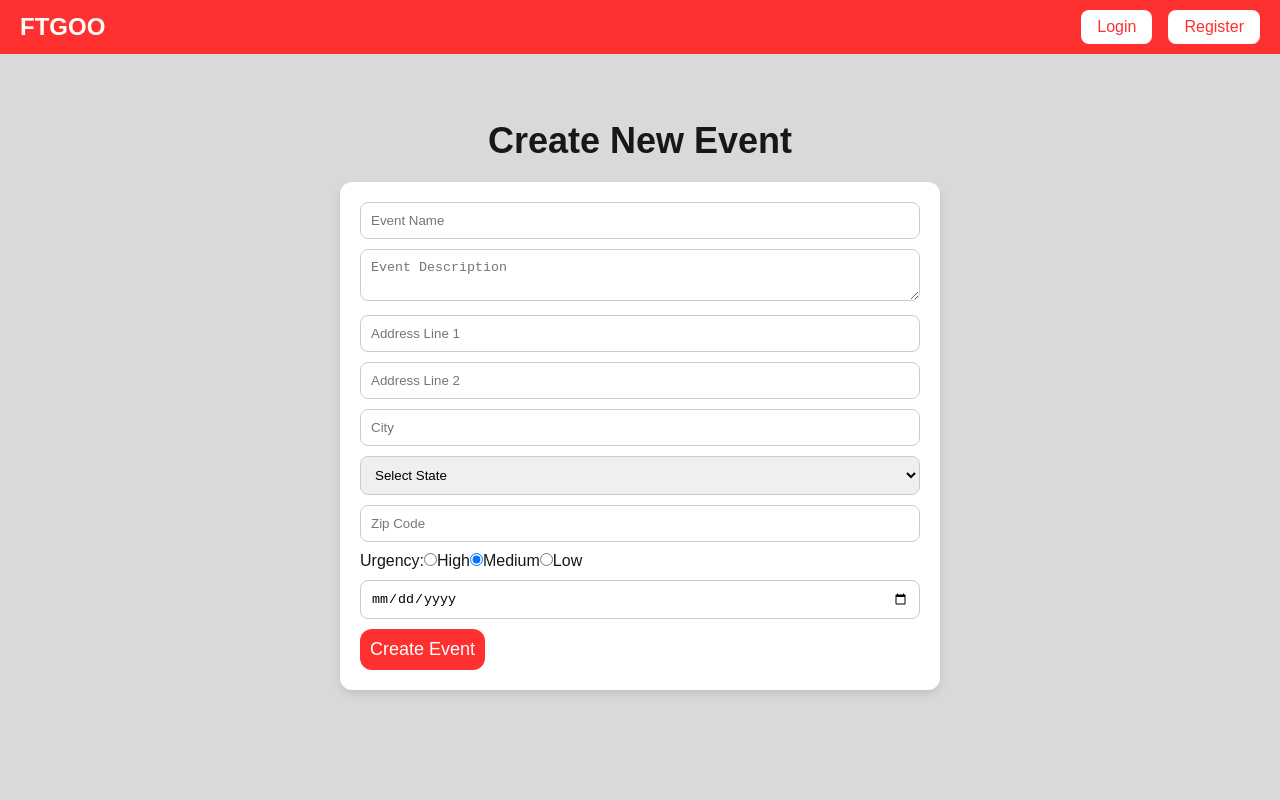
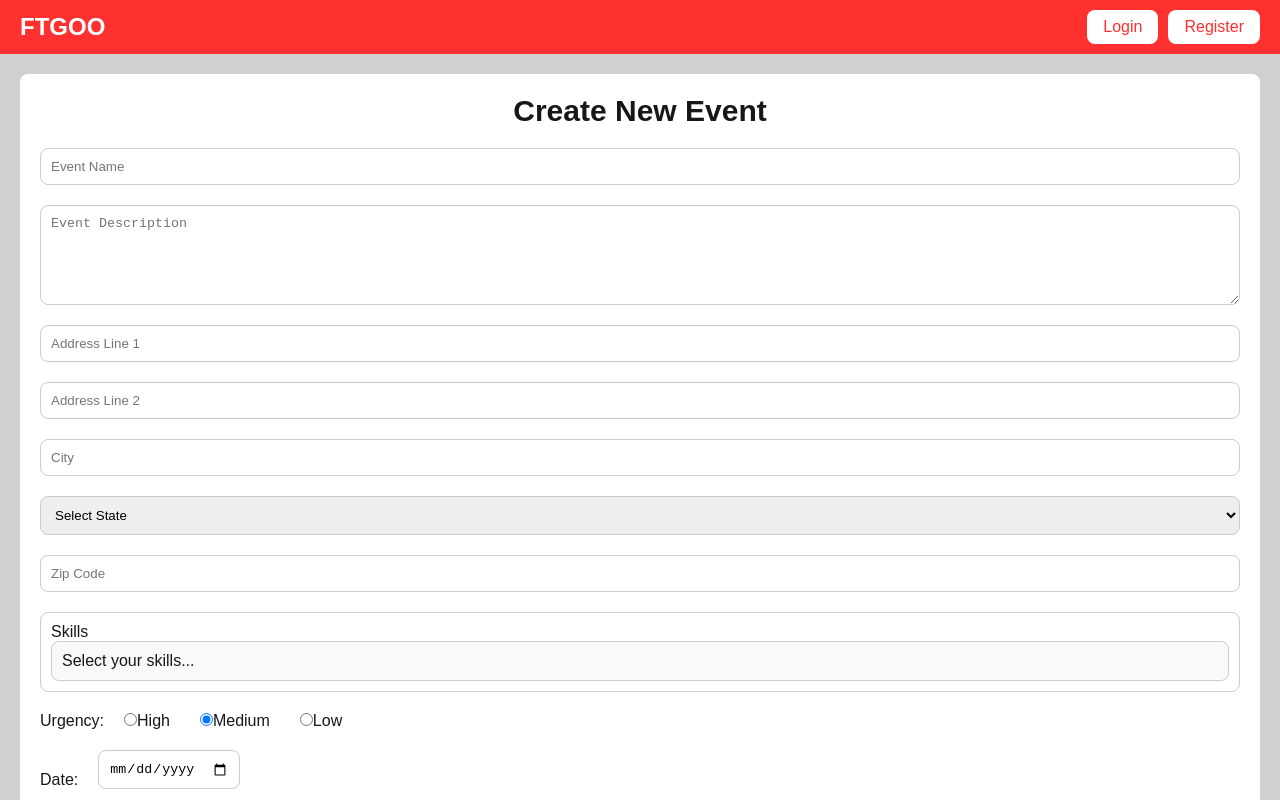
Before and after one commit to Sterling-Gore/COSC4353, a Next.js app in the folder ftgoo/: page /event-management in a window 1280 px wide. Both pictures are taken after a click on the button "Create New Event". Shown: the top 800 px of the page. Built offline with nearby package versions, Linux system fonts and the light colour scheme.

Commit message:
Update index.js

```diff
--- a/ftgoo/pages/event-management/index.js
+++ b/ftgoo/pages/event-management/index.js
@@ -4,6 +4,7 @@ import { useState } from "react";
 export default function PageHandler() {
   const [currentPage, setCurrentPage] = useState('eventManagement'); // State to manage current page
   const [skills, setSkills] = useState([]);
+  const [showSkillDropdown, setShowSkillDropdown] = useState(false);
   const [availability, setAvailability] = useState([]);
   const [events, setEvents] = useState([]); // State to store the list of events
 
@@ -23,9 +24,20 @@ export default function PageHandler() {
       eventDate,
     };
 
-    setEvents(prevEvents => [...prevEvents, newEvent].slice(0, 15)); // Add the new event to the events list, limit to 15
+    if (editingEventIndex !== null) {
+      // Update existing event
+      setEvents((prevEvents) => {
+        const updatedEvents = [...prevEvents];
+        updatedEvents[editingEventIndex] = newEvent; // Update the specific event
+        return updatedEvents;
+      });
+    } else {
+      // Add new event
+      setEvents(prevEvents => [...prevEvents, newEvent].slice(0, 15)); // Limit to 15
+    }
+
     setCurrentPage('eventManagement'); // Switch back to Event Management page
-    alert("Event created successfully!");
+    alert("Event saved successfully!");
 
     // Reset form fields
     setEventName("");
@@ -35,9 +47,10 @@ export default function PageHandler() {
     setCity("");
     setState("");
     setZipCode("");
-    setUrgency("");
+    setUrgency("Medium");
     setEventDate("");
     setSkills([]);
+    setEditingEventIndex(null); // Reset editing index
   };
 
   const [eventName, setEventName] = useState("");
@@ -69,6 +82,49 @@ export default function PageHandler() {
     "Wisconsin", "Wyoming"
   ];
 
+  const availableSkills = [
+    "Health", "Education", "Environment", "Arts", "Animal Care"
+  ];
+
+  const handleSkillSelect = (skill) => {
+    setSkills((prevSkills) =>
+      prevSkills.includes(skill) ? prevSkills.filter(s => s !== skill) : [...prevSkills, skill]
+    );
+  };
+
+  const handleSkillClear = (skill) => {
+    setSkills(skills.filter(s => s !== skill));
+  };
+
+  const [editingEventIndex, setEditingEventIndex] = useState(null);
+
+  const handleEditEvent = (index) => {
+    const eventToEdit = events[index];
+    setEventName(eventToEdit.eventName);
+    setEventDescription(eventToEdit.eventDescription);
+    setAddressLine1(eventToEdit.addressLine1);
+    setAddressLine2(eventToEdit.addressLine2);
+    setCity(eventToEdit.city);
+    setState(eventToEdit.state);
+    setZipCode(eventToEdit.zipCode);
+    setUrgency(eventToEdit.urgency);
+    setEventDate(eventToEdit.eventDate);
+    setEditingEventIndex(index);
+    setCurrentPage('createEvent'); // Switch to the Create Event page
+  };
+
+  const isFormFilled = () => {
+    return (
+      eventName &&
+      eventDescription &&
+      addressLine1 &&
+      city &&
+      state &&
+      zipCode &&
+      eventDate
+    );
+  };
+
   return (
     <div style={styles.container}>
       {currentPage === 'eventManagement' && (
@@ -96,6 +152,7 @@ export default function PageHandler() {
                     <p>{event.addressLine1}, {event.city}, {event.state} - {event.zipCode}</p>
                     <p>Urgency: {event.urgency}</p>
                     <p>Date: {event.eventDate}</p>
+                    <button onClick={() => handleEditEvent(index)} style={styles.editButton}>Edit</button>
                   </div>
                 ))}
               </div>
@@ -120,7 +177,7 @@ export default function PageHandler() {
           </div>
 
           {/* Main Content Area */}
-          <div style={styles.mainContainer}>
+          <div style={styles.createEventContainer}>
             <div style={styles.createEventContentBox}>
               <h1 style={styles.title}>Create New Event</h1>
               <form onSubmit={handleSubmit} style={styles.createEventForm}>
@@ -187,10 +244,62 @@ export default function PageHandler() {
                   style={styles.inputBox}
                 />
 
+                {/* Skills Dropdown */}
+                <div style={styles.row}>
+                  <div style={styles.inputBox}>
+                    <label style={styles.label}>Skills</label>
+                    <div
+                      style={styles.multiSelectContainer}
+                      onClick={() => setShowSkillDropdown(!showSkillDropdown)}
+                    >
+                      <div style={styles.multiSelect}>
+                        <div style={styles.selectedSkills}>
+                          {skills.length
+                            ? skills.map((skill) => (
+                                <div key={skill} style={styles.skillTag}>
+                                  {skill}
+                                  <span
+                                    style={styles.clearTag}
+                                    onClick={() => handleSkillClear(skill)}
+                                  >
+                                    &times;
+                                  </span>
+                                </div>
+                              ))
+                            : "Select your skills..."}
+                        </div>
+                        {showSkillDropdown && (
+                          <div style={styles.dropdown}>
+                            {availableSkills.map((skill) => (
+                              <div
+                                key={skill}
+                                onClick={() => handleSkillSelect(skill)}
+                                style={{
+                                  ...styles.dropdownItem,
+                                  ...(skills.includes(skill) &&
+                                    styles.dropdownItemSelected),
+                                }}
+                              >
+                                <input
+                                  type="checkbox"
+                                  checked={skills.includes(skill)}
+                                  readOnly
+                                  style={styles.availabilityCheckbox}
+                                />
+                                {skill}
+                              </div>
+                            ))}
+                          </div>
+                        )}
+                      </div>
+                    </div>
+                  </div>
+                </div>
+
                 {/* Urgency Radio Buttons */}
                 <div style={styles.urgencyContainer}>
                   <label>Urgency:</label>
-                  <label>
+                  <label style={styles.urgencyLabel}>
                     <input
                       type="radio"
                       value="High"
@@ -199,7 +308,7 @@ export default function PageHandler() {
                     />
                     High
                   </label>
-                  <label>
+                  <label style={styles.urgencyLabel}>
                     <input
                       type="radio"
                       value="Medium"
@@ -208,7 +317,7 @@ export default function PageHandler() {
                     />
                     Medium
                   </label>
-                  <label>
+                  <label style={styles.urgencyLabel}>
                     <input
                       type="radio"
                       value="Low"
@@ -219,17 +328,27 @@ export default function PageHandler() {
                   </label>
                 </div>
 
+                <div style={styles.urgencyContainer}>
+                  <label style={styles.label}>Date:</label> {/* Add this line */}
                   <input
                     type="date"
+                    placeholder="Event Date"
                     value={eventDate}
                     onChange={(e) => setEventDate(e.target.value)}
                     required
                     style={styles.inputBox}
                   />
+                </div>
 
-                <button type="submit" style={styles.createEventSubmit}>
-                  Create Event
+                <div style={styles.createEventActions}>
+                  <button
+                    type={isFormFilled() ? "submit" : "button"}
+                    style={styles.createEventButton}
+                    onClick={isFormFilled() ? undefined : handleBackClick}
+                  >
+                    {isFormFilled() ? "Create Event" : "Cancel"}
                   </button>
+                </div>
               </form>
             </div>
           </div>
@@ -239,7 +358,7 @@ export default function PageHandler() {
   );
 }
 
-// Combined inline styles
+// CSS styling in JavaScript
 const styles = {
   container: {
     display: 'flex',
@@ -248,25 +367,20 @@ const styles = {
     backgroundColor: '#D9D9D9',
   },
   navBar: {
-    position: 'fixed',
-    top: 0,
-    left: 0,
-    width: '100%',
-    backgroundColor: '#FF3030',
-    color: '#FFFFFF',
+    display: 'flex',
+    justifyContent: 'space-between',
+    alignItems: 'center',
+    backgroundColor: '#FF3030', // Red navbar
     padding: '10px 20px',
-    display: 'flex',
-    alignItems: 'center',
-    boxSizing: 'border-box',
+    color: 'white',
   },
   logo: {
     fontSize: '24px',
     fontWeight: 'bold',
-    marginRight: 'auto', // Ensures the logo stays on the left
   },
   navButtons: {
     display: 'flex',
-    gap: '16px',
+    gap: '10px',
   },
   navButton: {
     backgroundColor: '#FFFFFF',
@@ -278,107 +392,139 @@ const styles = {
     fontSize: '16px',
   },
   mainContainer: {
-    display: 'flex',
-    flexDirection: 'column',
-    alignItems: 'center',
-    marginTop: '80px', // Added margin to prevent content from hiding under the navbar
+    backgroundColor: '#d0d0d0', // Grey background
     padding: '20px',
   },
   contentBox: {
-    width: '100%',
-    maxWidth: '1200px',
-    backgroundColor: '#FFFFFF',
-    borderRadius: '12px',
+    backgroundColor: '#ffffff', // White content box
     padding: '20px',
-    boxShadow: '0 4px 8px rgba(0, 0, 0, 0.1)',
-    display: 'flex',
-    flexDirection: 'column',
-    alignItems: 'center',
+    borderRadius: '8px',
   },
   title: {
-    fontSize: '36px',
-    fontWeight: 'bold',
+    fontSize: '30px',
     marginBottom: '20px',
-    textAlign: 'center', // Centers the title
+    textAlign: 'center', // Center the title
+  },
+  eventsContainer: {
+    display: 'grid',
+    gridTemplateColumns: 'repeat(3, 1fr)', // Display events in 3 columns
+    gap: '20px',
+  },
+  eventBox: {
+    backgroundColor: '#d0d0d0', // Grey event boxes
+    padding: '10px',
+    borderRadius: '8px',
   },
   createEventButton: {
     backgroundColor: '#FF3030',
-    color: '#FFFFFF',
+    color: 'white',
+    padding: '15px', // Increase padding for a taller button
     border: 'none',
-    padding: '10px 20px',
-    borderRadius: '12px',
     cursor: 'pointer',
-    fontSize: '18px',
-    marginTop: '20px', // Add margin to space out from the events
+    marginTop: '20px',
+    width: '100%', // Make the button full width
+    fontSize: '18px', // Increase font size
+    borderRadius: '8px', // Optional: round the corners
   },
-  eventsContainer: {
+  createEventContainer: {
+    backgroundColor: '#d0d0d0',
+    padding: '20px',
+  },
+  createEventContentBox: {
+    backgroundColor: '#ffffff',
+    padding: '20px',
+    borderRadius: '8px',
+  },
+  createEventForm: {
     display: 'flex',
-    flexWrap: 'wrap', // Allows multiple rows
-    gap: '20px', // Space between boxes
-    justifyContent: 'center', // Centers the boxes
-    width: '100%',
-    maxHeight: 'calc(100vh - 180px)', // Adjust height to fit in view with the button
-    overflowY: 'auto', // Allows scrolling if needed
+    flexDirection: 'column',
   },
-  eventBox: {
-    backgroundColor: '#F1F1F1',
-    width: '200px', // Width for the square box
-    height: '200px', // Height for the square box
+  inputBox: {
+    padding: '10px',
+    marginBottom: '20px',
+    borderRadius: '8px',
+    border: '1px solid #cccccc',
+  },
+  textArea: {
+    padding: '10px',
+    marginBottom: '20px',
+    borderRadius: '8px',
+    border: '1px solid #cccccc',
+    height: '100px',
+  },
+  multiSelectContainer: {
+    position: 'relative',
+  },
+  multiSelect: {
     padding: '10px',
     borderRadius: '8px',
-    boxShadow: '0 2px 4px rgba(0, 0, 0, 0.1)',
+    border: '1px solid #cccccc',
+    cursor: 'pointer',
+    backgroundColor: '#f9f9f9',
+  },
+  selectedSkills: {
     display: 'flex',
-    flexDirection: 'column',
-    justifyContent: 'space-between', // Space out the content
-    boxSizing: 'border-box',
+    flexWrap: 'wrap',
+    gap: '8px',
   },
-  createEventContainer: {
+  skillTag: {
+    backgroundColor: '#f9f9f9',
+    border: '1px solid #cccccc',
+    borderRadius: '8px',
+    padding: '4px 8px',
     display: 'flex',
-    flexDirection: 'column',
-    minHeight: '100vh',
-    backgroundColor: '#D9D9D9',
+    alignItems: 'center',
+    gap: '4px',
   },
-  createEventContentBox: {
-    flex: 1,
+  clearTag: {
+    color: 'red',
+    cursor: 'pointer',
+  },
+  dropdown: {
+    position: 'absolute',
+    top: '100%',
+    left: '0',
+    right: '0',
+    backgroundColor: 'white',
+    borderRadius: '8px',
+    boxShadow: '0 2px 8px rgba(0, 0, 0, 0.1)',
+    zIndex: '1000',
+    maxHeight: '200px',
+    overflowY: 'auto',
+  },
+  dropdownItem: {
+    padding: '10px',
+    cursor: 'pointer',
+    borderBottom: '1px solid #f0f0f0',
+  },
+  dropdownItemSelected: {
+    backgroundColor: '#f9f9f9',
+  },
+  availabilityCheckbox: {
+    marginRight: '8px',
+  },
+  createEventActions: {
     display: 'flex',
-    flexDirection: 'column',
-    alignItems: 'center',
-    padding: '20px',
-  },
-  createEventForm: {
-    width: '100%',
-    maxWidth: '600px',
-    backgroundColor: '#FFFFFF',
-    borderRadius: '12px',
-    padding: '20px',
-    boxShadow: '0 4px 8px rgba(0, 0, 0, 0.1)',
-  },
-  inputBox: {
-    width: '100%',
-    padding: '10px',
-    borderRadius: '8px',
-    border: '1px solid #CCCCCC',
-    marginBottom: '10px',
-  },
-  textArea: {
-    width: '100%',
-    padding: '10px',
-    borderRadius: '8px',
-    border: '1px solid #CCCCCC',
-    marginBottom: '10px',
-    resize: 'vertical',
-  },
-  createEventSubmit: {
-    backgroundColor: '#FF3030',
-    color: '#FFFFFF',
-    border: 'none',
-    padding: '10px',
-    borderRadius: '12px',
-    cursor: 'pointer',
-    fontSize: '18px',
+    justifyContent: 'space-between',
+    marginTop: '20px',
   },
   urgencyContainer: {
-    marginBottom: '10px',
-
+    display: 'flex',
+    alignItems: 'center', // Align items vertically in the center
+    gap: '20px', // Space between the buttons
+    marginBottom: '20px',
+  },
+  urgencyLabel: {
+    marginRight: '10px',
+  },
+  editButton: {
+  backgroundColor: '#FF3030', // Red color
+  color: 'white',
+  padding: '8px 16px',
+  border: 'none',
+  cursor: 'pointer',
+  borderRadius: '4px',
+  marginTop: '10px', // Add some spacing
+  width: '100%', // Make it a full-width button
 },
 };
```
Lines whose indentation alone changed are shown as unchanged.
